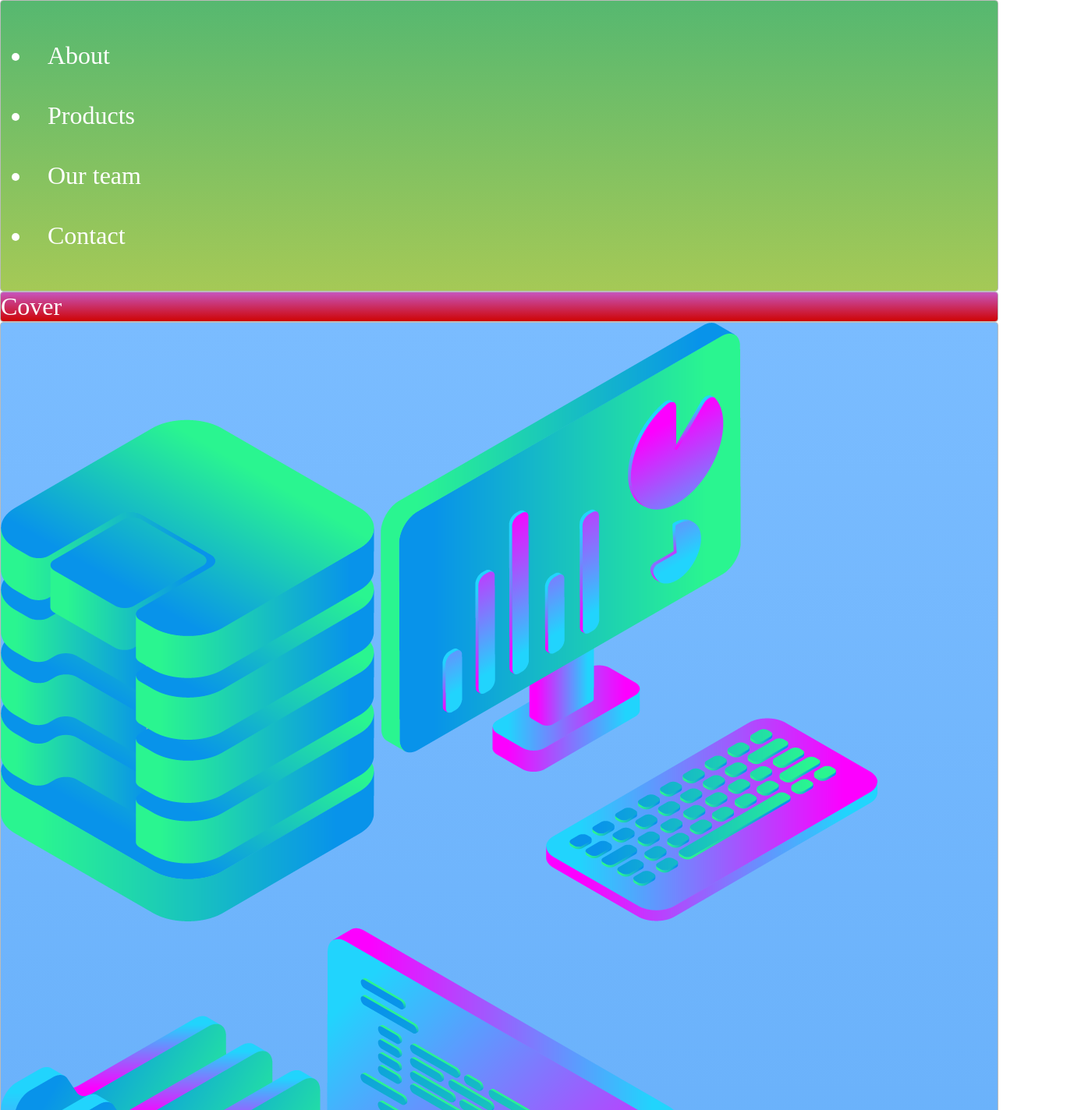
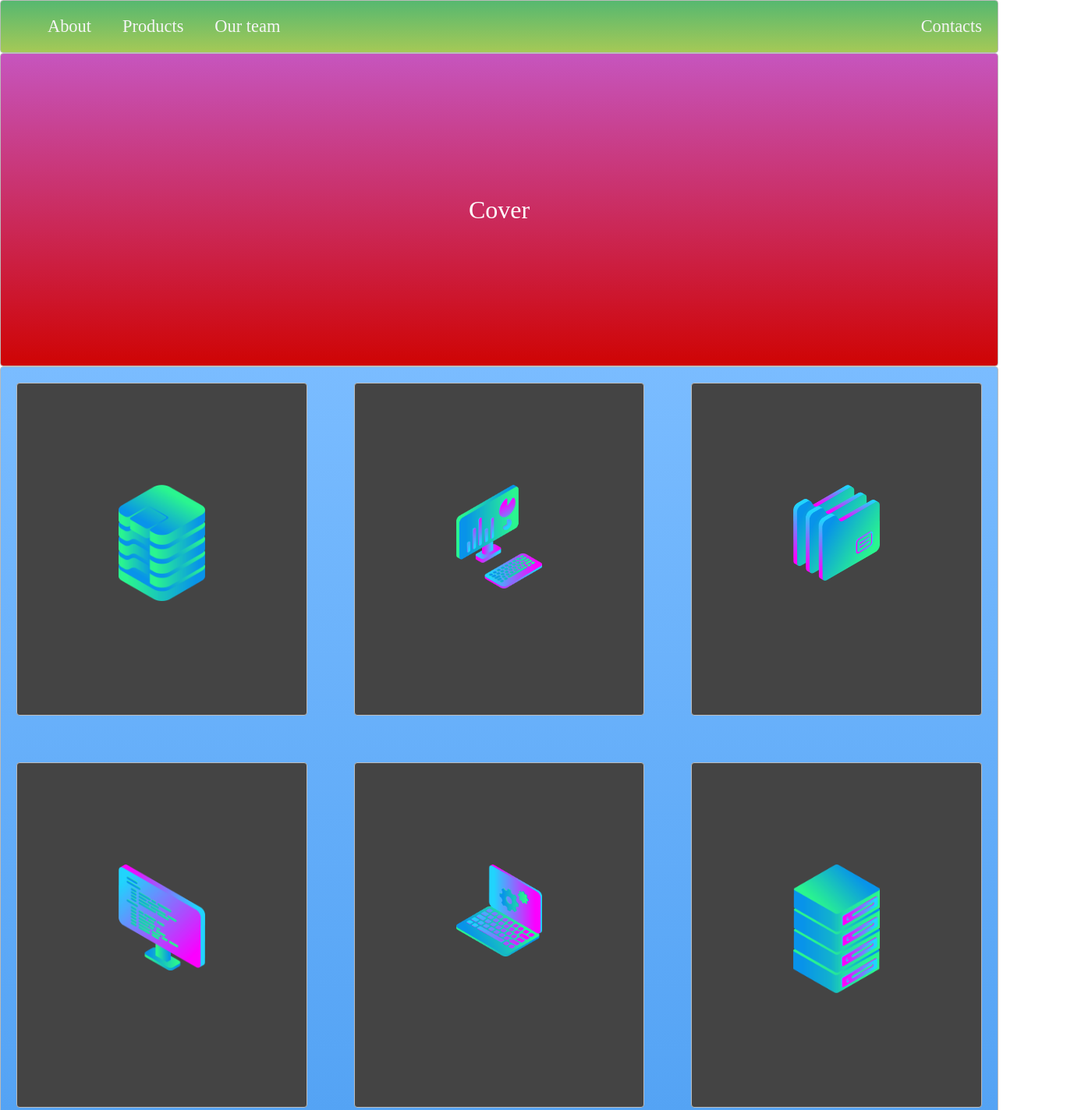
Before and after one commit to srand01/web-layout, a plain HTML site: page index.html in a window 1280 px wide. Shown: the top 1424 px of the page at 78% size, 1377 px wide, since content can reach past the window. Drawn offline with Linux system fonts and the light colour scheme.

Commit message:
Update index.html

```diff
--- a/index.html
+++ b/index.html
@@ -5,26 +5,45 @@
     <link rel="stylesheet" type="text/css" href="./main.css" />
   </head>
   <body>
-    <div class="zone green">
-      <ul>
-        <li>About</li>
-        <li>Products</li>
-        <li>Our team</li>
-        <li>Contact</li>
+    <nav class="zone green">
+      <ul class="main-nav">
+        <li><a href="">About</a></li>
+        <li><a href="">Products</a></li>
+        <li><a href="">Our team</a></li>
+        <li class="push"><a href="">Contacts</a></li>
       </ul>
+    </nav>
+    <div class="container zone red">Cover</div>
+
+    <div class="zone blue grid-wrapper">
+      <div class="zone box">
+        <img src="./img/data_storage_2_2.png" alt="" />
+      </div>
+      <div class="zone box">
+        <img src="./img/desktop_analytics_2.png" alt="" />
+      </div>
+      <div class="zone box">
+        <img src="./img/files_2.png" alt="" />
+      </div>
+      <div class="zone box">
+        <img src="./img/monitor_coding_2.png" alt="" />
+      </div>
+      <div class="zone box">
+        <img src="./img/monitor_settings_2.png" alt="" />
+      </div>
+      <div class="zone box">
+        <img src="./img/server_2_2.png" alt="" />
+      </div>
+      <div class="zone box">
+        <img src="./img/server_3.png" alt="" />
+      </div>
+      <div class="zone box">
+        <img src="./img/server_safe_2.png" alt="" />
+      </div>
+      <div class="zone box">
+        <img src="./img/undraw.png" alt="" />
+      </div>
     </div>
-    <div class="zone red">Cover</div>
-    <div class="zone blue">
-      <img src="img/data_storage_2_2.png" alt="" />
-      <img src="img/desktop_analytics_2.png" alt="" />
-      <img src="img/files_2.png" alt="" />
-      <img src="img/monitor_coding_2.png" alt="" />
-      <img src="img/monitor_settings_2.png" alt="" />
-      <img src="img/server_2_2.png" alt="" />
-      <img src="img/server_3.png" alt="" />
-      <img src="img/server_safe_2.png" alt="" />
-      <img src="img/undraw.png" alt="" />
-    </div>
-    <div class="zone yellow">Footer</div>
+    <footer class="zone yellow">Footer</footer>
   </body>
 </html>
```
